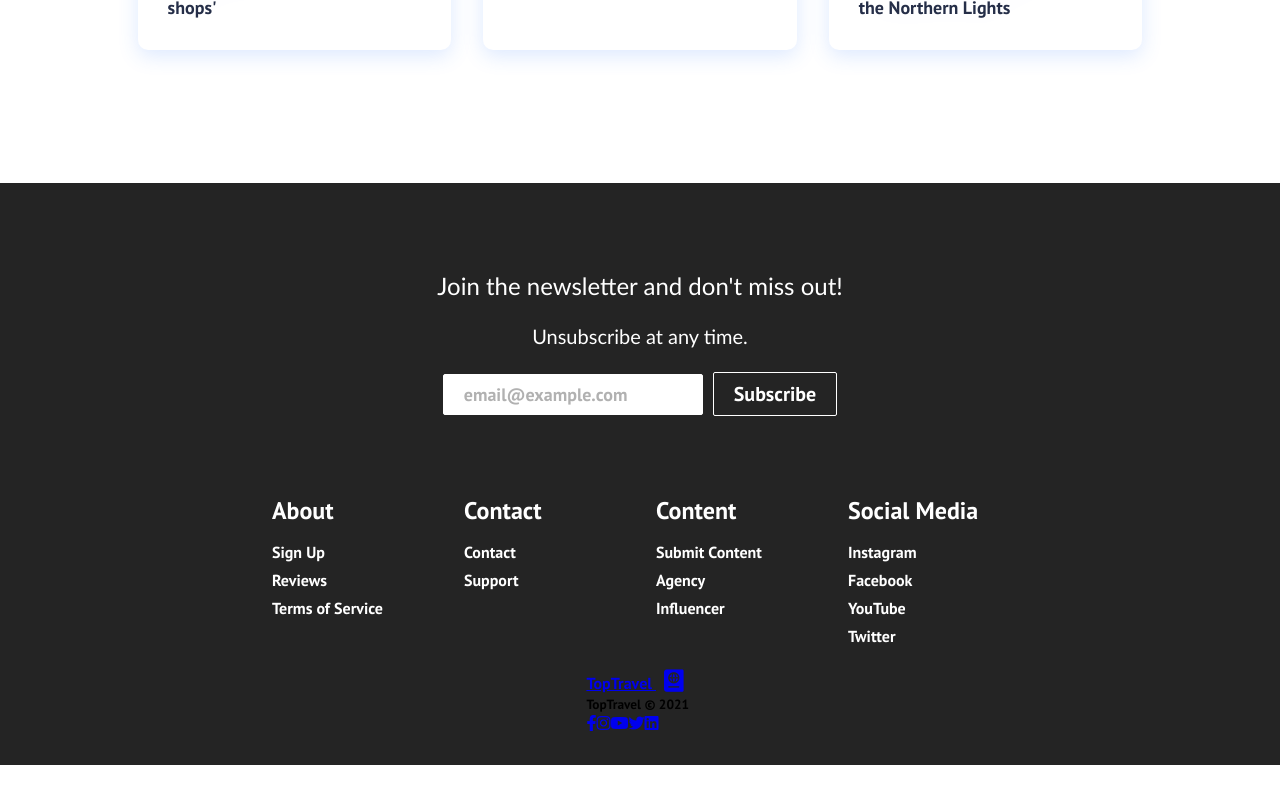
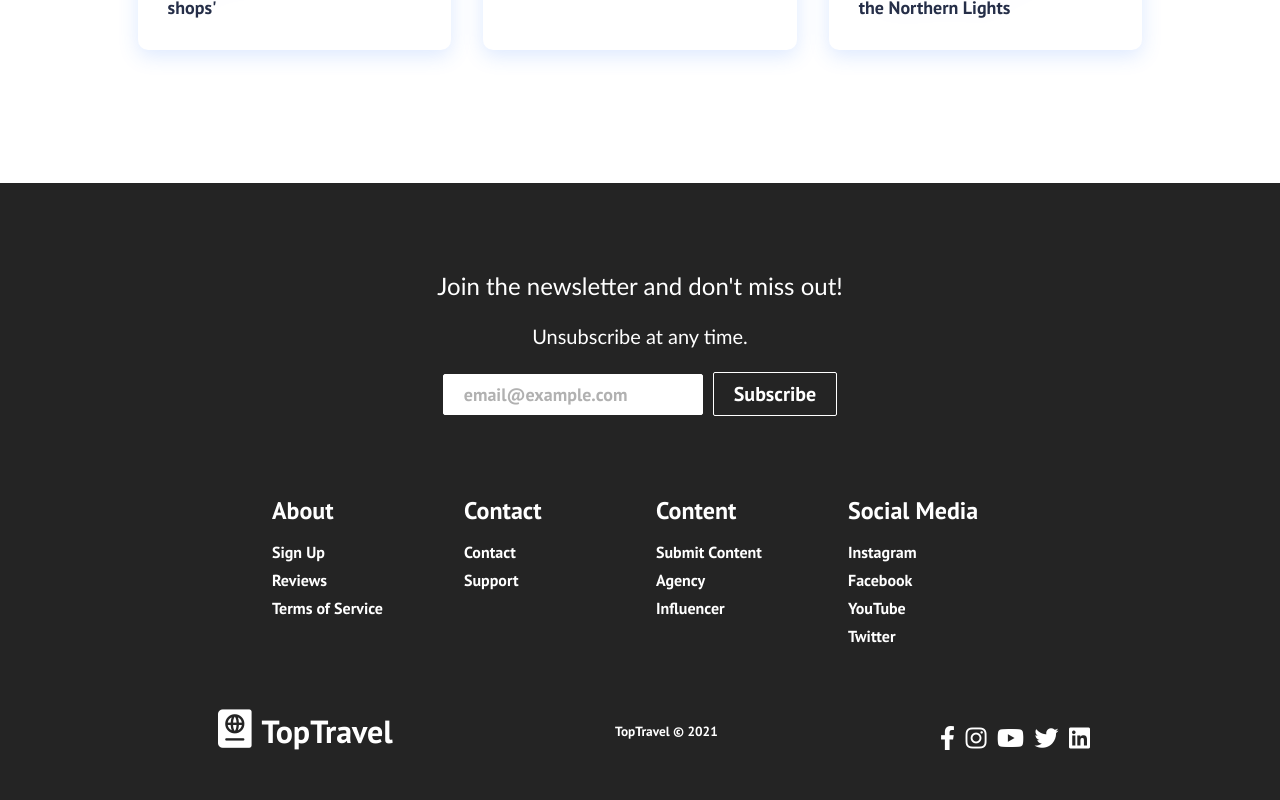
Before and after one commit to rosenbergmichael/react-app-april-2021, a React (Create React App) app: page / in a window 1280 px wide. Shown: the part 1790-2590 px from the top of the page. Before the commit the page ends 2555 px from the top, so only its background shows below. Built offline with nearby package versions, Linux system fonts and the light colour scheme.

Commit message:
in Footer.css add styling for social icons, logo and website rights sections

```diff
--- a/src/components/Footer.css
+++ b/src/components/Footer.css
@@ -8,7 +8,7 @@
 }
 
 .fa-passport {
-  font-size: 1.4rem;
+  font-size: 2.4rem;
 }
 
 .footer-subscription {
@@ -96,3 +96,47 @@
 }
 
 /* SOCIAL ICONS */
+
+.social-icon-link {
+  color: #fff;
+  font-size: 24px;
+  /* margin-left: 10px; */
+}
+
+.social-media {
+  max-width: 1000px;
+  width: 100%;
+}
+
+.social-media-wrap {
+  display: flex;
+  justify-content: space-between;
+  align-items: center;
+  width: 90%;
+  max-width: 1000px;
+  margin: 40px auto 0 auto;
+}
+
+.social-icons {
+  display: flex;
+  justify-content: space-between;
+  align-items: center;
+  width: 150px;
+}
+
+.social-logo {
+  color: #fff;
+  justify-self: start;
+  margin-left: 20px;
+  cursor: pointer;
+  text-decoration: none;
+  font-size: 2rem;
+  display: flex;
+  align-self: center;
+  margin-bottom: 16px;
+}
+
+.website-rights {
+  color: #fff;
+  margin-bottom: 16px;
+}
--- a/src/components/Footer.js
+++ b/src/components/Footer.js
@@ -54,7 +54,7 @@ function Footer() {
         <div className="social-media-wrap">
           <div className="footer-logo">
             <Link to='/' className="social-logo">
-              TopTravel <i className='fas fa-passport'></i>
+              <i className='fas fa-passport'></i>TopTravel
             </Link>
           </div>
           <small className="website-rights">TopTravel © 2021 </small>
```
